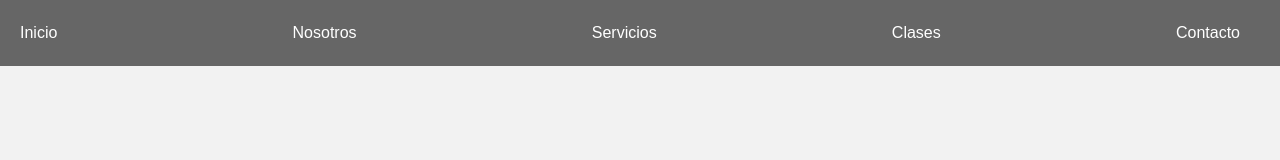
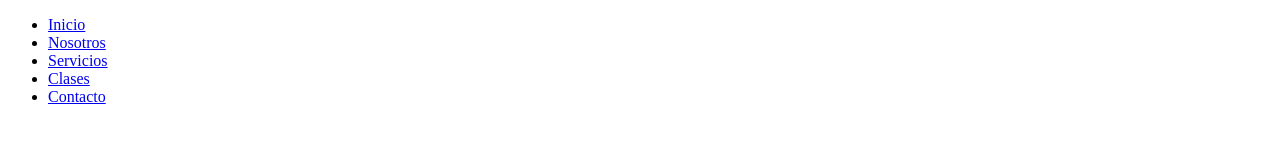
Before and after one commit to 852raul/PF-Becerra, a plain HTML site: page carpeta/nosotros.html in a window 1280 px wide. Drawn offline with Linux system fonts and the light colour scheme.

```diff
--- a/carpeta/clases.css
+++ b/carpeta/clases.css
@@ -8,7 +8,7 @@ body {
   font-family: Arial, sans-serif;
   line-height: 1.6;
   color: #333;
-  background-color: #f2f2f2;
+  background-color: #535152;
 }
 
 header {
--- a/carpeta/contacto.css
+++ b/carpeta/contacto.css
@@ -8,7 +8,7 @@ body {
   font-family: Arial, sans-serif;
   line-height: 1.6;
   color: #333;
-  background-color: #f2f2f2;
+  background-color: #535152;
 }
 
 header {
--- a/carpeta/nosotros.css
+++ b/carpeta/nosotros.css
@@ -1,37 +1,3 @@
-* {
-  box-sizing: border-box;
-  margin: 0;
-  padding: 0;
-}
 
-body {
-  font-family: Arial, sans-serif;
-  line-height: 1.6;
-  color: #333;
-  background-color: #f2f2f2;
-}
-
-header {
-  background-color: #666;
-  padding: 20px;
-  text-align: center;
-}
-
-nav ul {
-  list-style: none;
-  margin: 0;
-  padding: 0;
-  display: flex;
-  justify-content: space-between;
-}
-
-nav li {
-  margin-right: 20px;
-}
-
-nav a {
-  color: #fff;
-  text-decoration: none;
-}
 
 /*# sourceMappingURL=nosotros.css.map */
```
Also changed, not shown: index.html (+5 -5 lines), contacto.html (added).
